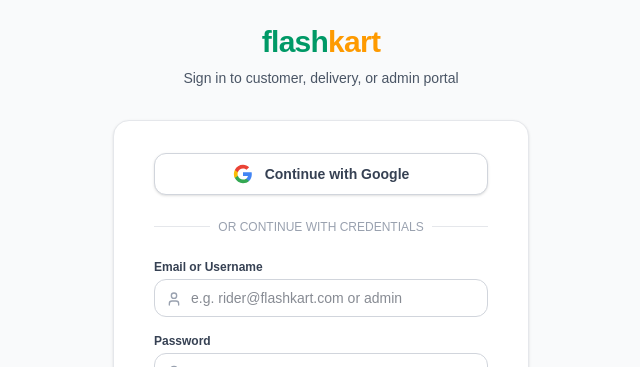
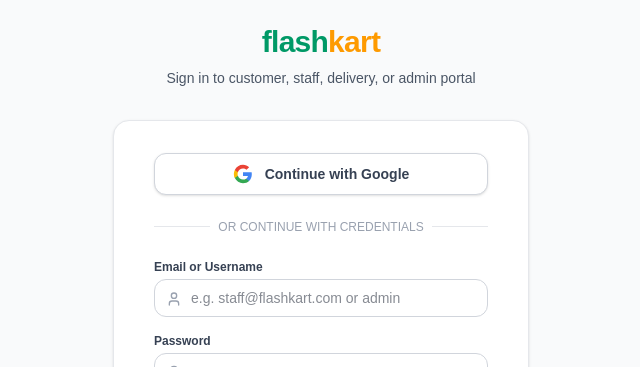
Before and after one commit to Easwar-013/quick-commerce, a Next.js app: page /login in a window 1280 px wide. Shown: the part 149-516 px from the top of the page, without its empty margins (319-959 px from the left). Built offline with nearby package versions, Linux system fonts and the light colour scheme; no server answers.

Commit message:
fix: wrap useSearchParams in Suspense boundary for Next.js build

```diff
--- a/src/app/(auth)/login/page.tsx
+++ b/src/app/(auth)/login/page.tsx
@@ -1,12 +1,12 @@
 "use client";
 
-import React, { useState, useEffect } from "react";
+import React, { useState, useEffect, Suspense } from "react";
 import { signIn, getSession } from "next-auth/react";
 import { useRouter, useSearchParams } from "next/navigation";
 import Link from "next/link";
 import { Lock, User, Loader2, ArrowLeft, CheckCircle2 } from "lucide-react";
 
-export default function LoginPage() {
+function LoginForm() {
   const router = useRouter();
   const searchParams = useSearchParams();
   const [username, setUsername] = useState("");
@@ -80,7 +80,7 @@
             flash<span className="text-amber-500">kart</span>
           </h2>
           <p className="mt-2 text-sm text-gray-600 font-medium">
-            Sign in to customer, delivery, or admin portal
+            Sign in to customer, staff, delivery, or admin portal
           </p>
         </div>
 
@@ -145,7 +145,7 @@
                 <input
                   type="text"
                   required
-                  placeholder="e.g. rider@flashkart.com or admin"
+                  placeholder="e.g. staff@flashkart.com or admin"
                   value={username}
                   onChange={(e) => setUsername(e.target.value)}
                   className="w-full pl-9 pr-3 py-2 border border-gray-300 rounded-xl text-sm focus:outline-none focus:ring-2 focus:ring-emerald-500 text-gray-900 bg-white"
@@ -188,3 +188,17 @@
     </div>
   );
 }
+
+export default function LoginPage() {
+  return (
+    <Suspense
+      fallback={
+        <div className="min-h-screen bg-gray-50 flex items-center justify-center">
+          <Loader2 className="w-8 h-8 animate-spin text-emerald-600" />
+        </div>
+      }
+    >
+      <LoginForm />
+    </Suspense>
+  );
+}
```
